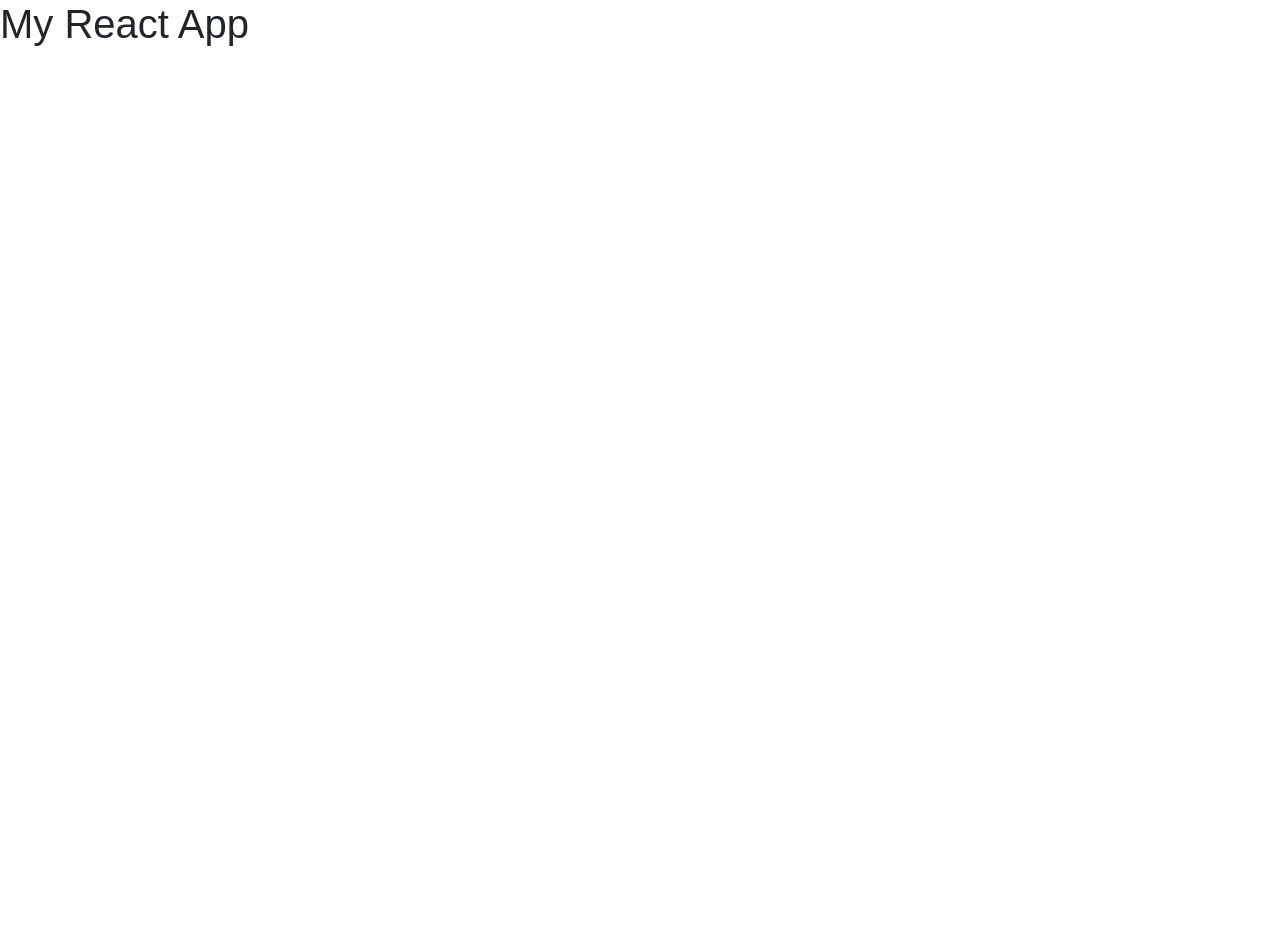
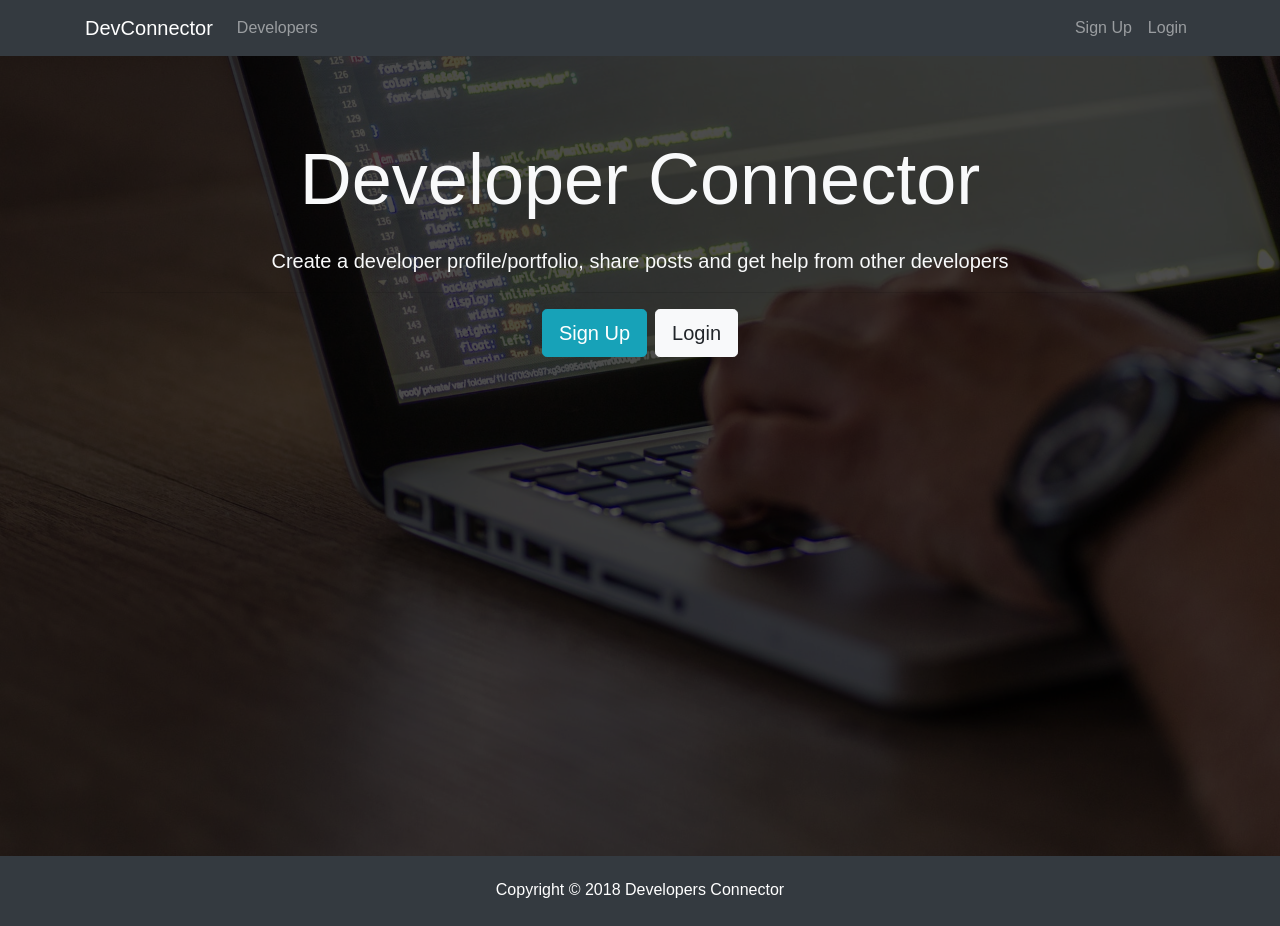
Before and after one commit to Dxtobi/Bee-social, a React (Create React App) app in the folder client/: page / in a window 1280 px wide. Before the commit the page ends 800 px from the top, so only its background shows below. Built offline with nearby package versions, Linux system fonts and the light colour scheme.

Commit message:
Components implementation

```diff
--- a/client/src/App.js
+++ b/client/src/App.js
@@ -1,11 +1,16 @@
 import React, { Component } from 'react';
+import Navbar from './components/layout/Navbar';
+import Footer from './components/layout/Footer';
+import Landing from './components/layout/Landing';
 import './App.css';
 
 class App extends Component {
   render() {
     return (
       <div className="App">
-          <h1>My React App</h1>
+        <Navbar/>
+        <Landing/>
+        <Footer/>
       </div>
     );
   }
--- /dev/null
+++ b/client/src/components/layout/Footer.js
@@ -0,0 +1,9 @@
+import React, { Component } from 'react';
+
+export default () => {
+    return (
+        <footer className="bg-dark text-white mt-5 p-4 text-center">
+            Copyright &copy; { new Date().getFullYear() } Developers Connector
+        </footer>
+    )
+}
--- /dev/null
+++ b/client/src/components/layout/Landing.js
@@ -0,0 +1,26 @@
+import React, { Component } from 'react';
+
+class Landing extends Component {
+    render() {
+        return (
+              <div className="landing">
+                <div className="dark-overlay landing-inner text-light">
+                  <div className="container">
+                    <div claclassNamess="row">
+                      <div className="col-md-12 text-center">
+                        <h1 className="display-3 mb-4">Developer Connector
+                        </h1>
+                        <p className="lead"> Create a developer profile/portfolio, share posts and get help from other developers</p>
+                        <hr />
+                        <a href="register.html" className="btn btn-lg btn-info mr-2">Sign Up</a>
+                        <a href="login.html" className="btn btn-lg btn-light">Login</a>
+                      </div>
+                    </div>
+                  </div>
+                </div>
+              </div>
+        )
+    }
+}
+
+export default Landing;
--- /dev/null
+++ b/client/src/components/layout/Navbar.js
@@ -0,0 +1,37 @@
+import React, { Component } from 'react';
+
+class Navbar extends Component {
+    render() {
+        return (
+
+          <nav className="navbar navbar-expand-sm navbar-dark bg-dark mb-4">
+            <div className="container">
+              <a className="navbar-brand" href="landing.html">DevConnector</a>
+              <button className="navbar-toggler" type="button" data-toggle="collapse" data-target="#mobile-nav">
+                <span className="navbar-toggler-icon"></span>
+              </button>
+
+              <div className="collapse navbar-collapse" id="mobile-nav">
+                <ul className="navbar-nav mr-auto">
+                  <li className="nav-item">
+                    <a className="nav-link" href="profiles.html"> Developers
+                    </a>
+                  </li>
+                </ul>
+
+                <ul className="navbar-nav ml-auto">
+                  <li className="nav-item">
+                    <a className="nav-link" href="register.html">Sign Up</a>
+                  </li>
+                  <li className="nav-item">
+                    <a className="nav-link" href="login.html">Login</a>
+                  </li>
+                </ul>
+              </div>
+            </div>
+          </nav>
+        )
+    }
+}
+
+export default Navbar;
```
